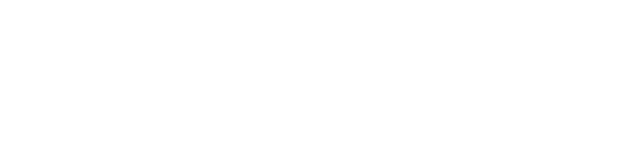
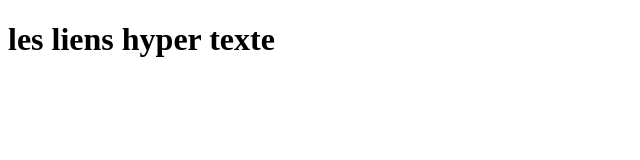
Before and after one commit to BELFZITOUNI/exosHTML, a plain HTML site: page 02_ter_liens.html in a window 1280 px wide. Shown: the whole page, without its empty margins (0-640 px from the left). Drawn offline with Linux system fonts and the light colour scheme.

Commit message:
Update 02_ter_liens.html

```diff
--- a/02_ter_liens.html
+++ b/02_ter_liens.html
@@ -9,7 +9,7 @@
 </head>
 
 <body>
-
+    <h1>les liens hyper texte</h1>
 </body>
 
 </html>
```
